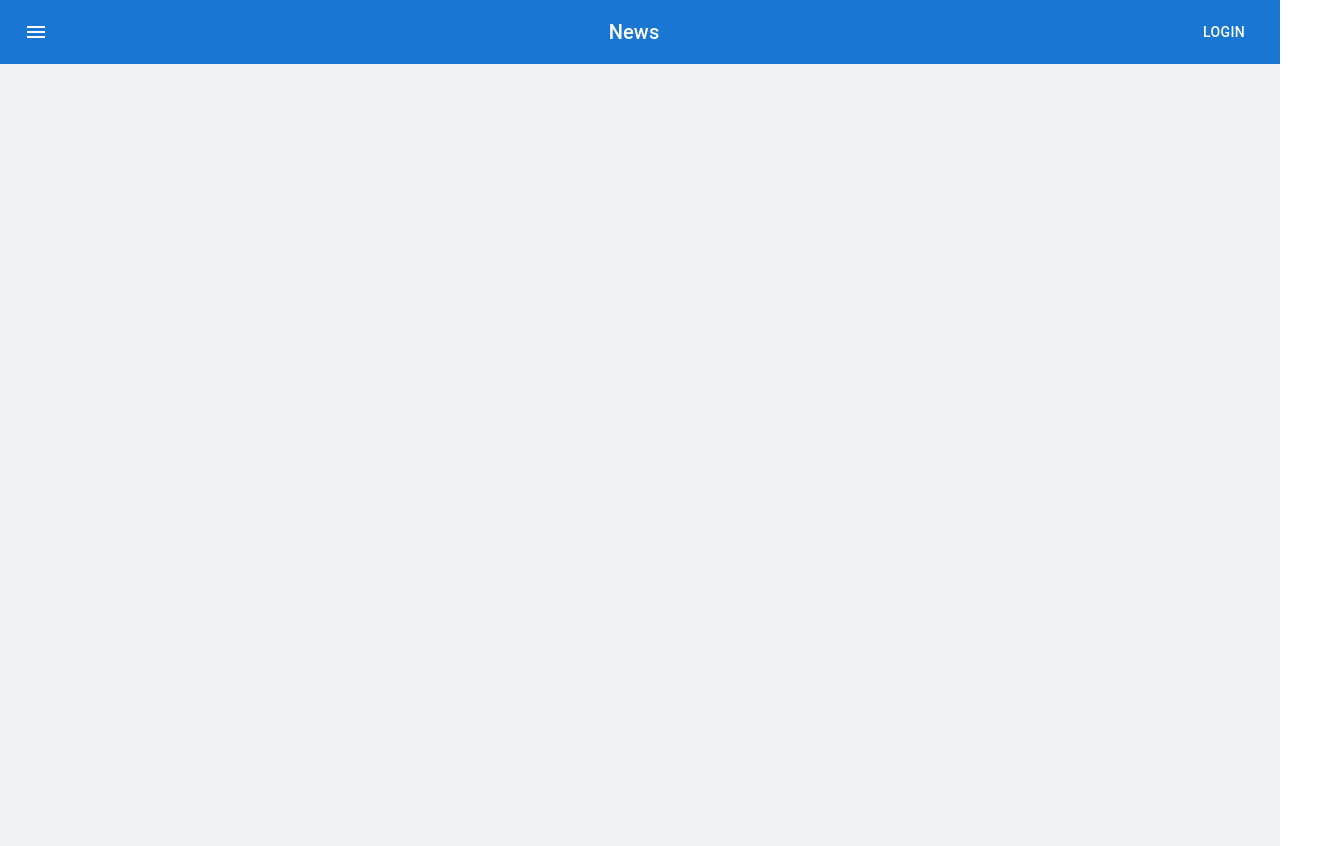
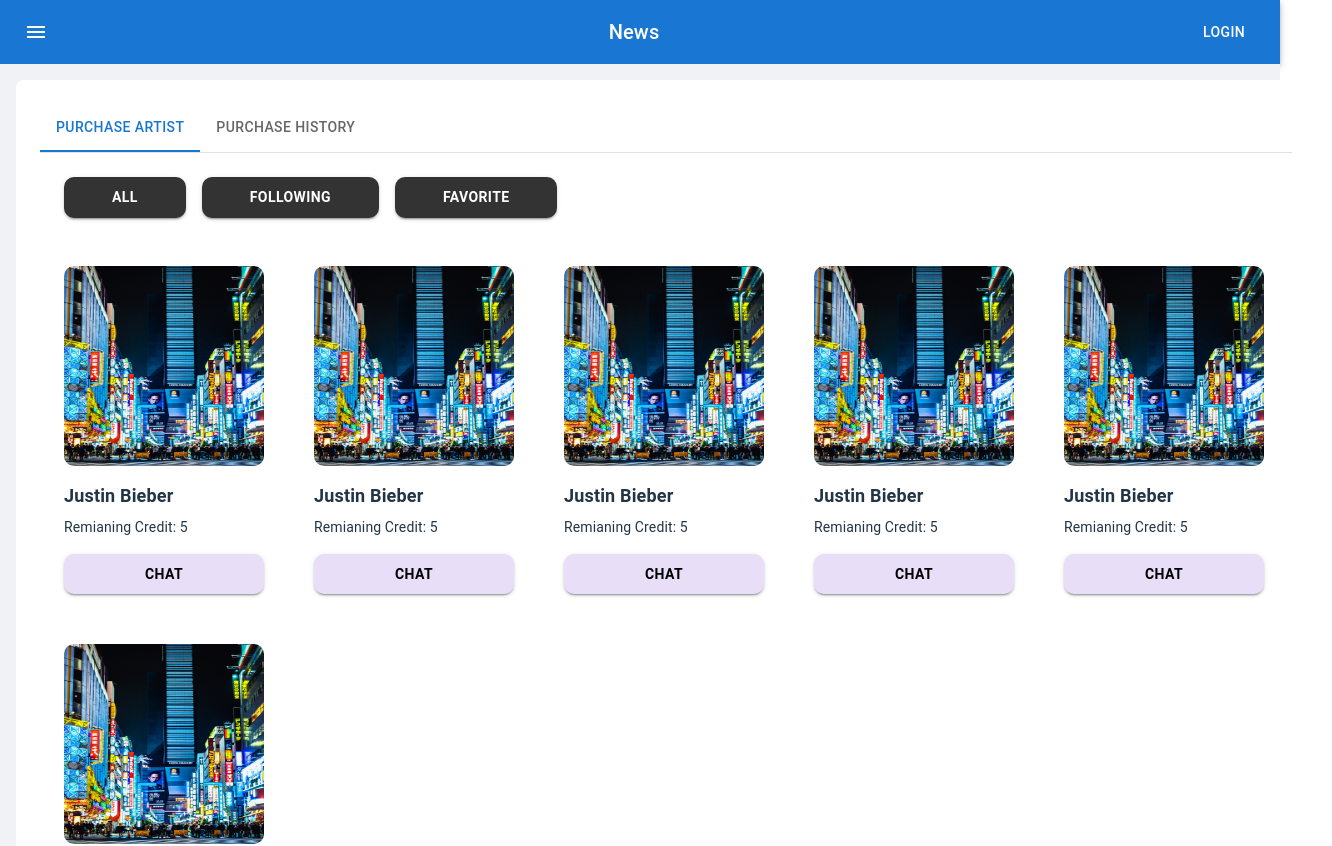
Before and after one commit to SeanTan7150/ethkl-zero-one, a React (Vite) app in the folder zeroone/: page /credit in a window 1280 px wide. Shown: the top 846 px of the page, 1332 px wide, since content can reach past the window. Built offline with nearby package versions, Linux system fonts and the light colour scheme.

Commit message:
page: Purchased Artist Tab

```diff
--- /dev/null
+++ b/zeroone/src/components/credit/PurchasedArtistCard.jsx
@@ -0,0 +1,80 @@
+import React from "react";
+
+import {
+  Box,
+  Tabs,
+  Tab,
+  Typography,
+  Avatar,
+  Button,
+  Grid,
+  Paper,
+  List,
+  ListItem,
+  ListItemIcon,
+  ListItemText,
+  Divider,
+  Card,
+  CardContent,
+  IconButton,
+} from "@mui/material";
+
+export default function PurchasedArtistCard() {
+  return (
+    <Box>
+      {/* Picture */}
+      <Box
+        sx={{
+          width: "200px",
+          height: "200px",
+          borderRadius: "10px",
+          overflow: "hidden",
+          mb: 2,
+        }}
+      >
+        <img
+          style={{
+            width: "200px",
+            height: "200px",
+          }}
+          src="src/assets/store/store-placeholder.jpg"
+        />
+      </Box>
+      <Typography
+        sx={{
+          fontWeight: "bold",
+          textAlign: "start",
+          fontSize: "18px",
+          mb: 1,
+        }}
+      >
+        Justin Bieber
+      </Typography>
+      <Typography
+        sx={{
+          // fontWeight: "bold",
+          textAlign: "start",
+          fontSize: "14px",
+          mb: 2,
+        }}
+      >
+        Remianing Credit: 5
+      </Typography>
+      <Button
+        variant="contained"
+        color="primary"
+        sx={{
+          backgroundColor: "#E8DEF8",
+          color: "#000",
+          fontWeight: "bold",
+          px: 6,
+          py: 1,
+          borderRadius: "10px",
+          width: "100%",
+        }}
+      >
+        Chat
+      </Button>
+    </Box>
+  );
+}
--- a/zeroone/src/components/index.js
+++ b/zeroone/src/components/index.js
@@ -1,3 +1,4 @@
 export { default as SenderMessage } from "./chat/SenderMessage";
 export { default as ReplyMessage } from "./chat/ReplyMessage";
 export { default as StoreArtistCard } from "./store/StoreArtistCard";
+export { default as PurchasedArtistCard } from "./credit/PurchasedArtistCard";
--- a/zeroone/src/pages/credit/CreditPage.jsx
+++ b/zeroone/src/pages/credit/CreditPage.jsx
@@ -1,3 +1,185 @@
+import React from "react";
+import PropTypes from "prop-types";
+// import { PurchasedArtistCard } from "..";
+import { PurchasedArtistCard } from "../../components";
+
+import {
+  Box,
+  Tabs,
+  Tab,
+  Typography,
+  Avatar,
+  Button,
+  Grid,
+  Paper,
+  List,
+  ListItem,
+  ListItemIcon,
+  ListItemText,
+  Divider,
+  Card,
+  CardContent,
+  IconButton,
+} from "@mui/material";
+
+function CustomTabPanel(props) {
+  const { children, value, index, ...other } = props;
+
+  return (
+    <div
+      role="tabpanel"
+      hidden={value !== index}
+      id={`simple-tabpanel-${index}`}
+      aria-labelledby={`simple-tab-${index}`}
+      {...other}
+    >
+      {value === index && (
+        <Box
+          sx={{
+            p: 3,
+            display: "flex",
+            justifyContent: "start",
+            alignItems: "start",
+            flexDirection: "column",
+          }}
+        >
+          {children}
+        </Box>
+      )}
+    </div>
+  );
+}
+
+function PurchaseArtistTab() {
+  return (
+    <>
+      <Box
+        sx={{
+          display: "flex",
+          justifyContent: "space-between",
+          mb: 6,
+        }}
+      >
+        <Button
+          variant="contained"
+          color="primary"
+          sx={{
+            mr: 2,
+            backgroundColor: "#333",
+            color: "#fff",
+            fontWeight: "bold",
+            px: 6,
+            py: 1,
+            borderRadius: "10px",
+          }}
+        >
+          All
+        </Button>
+        <Button
+          variant="contained"
+          color="primary"
+          sx={{
+            mr: 2,
+            backgroundColor: "#333",
+            color: "#fff",
+            fontWeight: "bold",
+            px: 6,
+            py: 1,
+            borderRadius: "10px",
+          }}
+        >
+          Following
+        </Button>
+        <Button
+          variant="contained"
+          color="primary"
+          sx={{
+            mr: 2,
+            backgroundColor: "#333",
+            color: "#fff",
+            fontWeight: "bold",
+            px: 6,
+            py: 1,
+            borderRadius: "10px",
+          }}
+        >
+          Favorite
+        </Button>
+      </Box>
+      <Box
+        sx={{
+          display: "flex",
+          // justifyContent: "space-between",
+          // rowGap: "10px",
+          gap: "50px",
+          flexWrap: "wrap",
+        }}
+      >
+        {/* Individual Artist */}
+
+        <PurchasedArtistCard />
+        <PurchasedArtistCard />
+        <PurchasedArtistCard />
+        <PurchasedArtistCard />
+        <PurchasedArtistCard />
+        <PurchasedArtistCard />
+      </Box>
+    </>
+  );
+}
+
+CustomTabPanel.propTypes = {
+  children: PropTypes.node,
+  index: PropTypes.number.isRequired,
+  value: PropTypes.number.isRequired,
+};
+
+function a11yProps(index) {
+  return {
+    id: `simple-tab-${index}`,
+    "aria-controls": `simple-tabpanel-${index}`,
+  };
+}
+
 export default function CreditPage() {
-  return <div></div>;
+  const [value, setValue] = React.useState(0);
+
+  const handleChange = (event, newValue) => {
+    setValue(newValue);
+  };
+
+  return (
+    <Box
+      sx={{
+        flex: 1,
+        p: 2,
+        width: 1300,
+        marginLeft: "auto",
+        marginRight: "auto",
+      }}
+    >
+      <Box sx={{ p: 3, mb: 3, backgroundColor: "#fff", borderRadius: "8px" }}>
+        <Box sx={{ width: "100%" }}>
+          <Box sx={{ borderBottom: 1, borderColor: "divider" }}>
+            <Tabs
+              value={value}
+              onChange={handleChange}
+              aria-label="basic tabs example"
+            >
+              <Tab label="Purchase Artist" {...a11yProps(0)} />
+              <Tab label="Purchase History" {...a11yProps(1)} />
+            </Tabs>
+          </Box>
+          <CustomTabPanel value={value} index={0}>
+            {/* Item One
+             */}
+            <PurchaseArtistTab />
+          </CustomTabPanel>
+          <CustomTabPanel value={value} index={1}>
+            Item Two
+          </CustomTabPanel>
+        </Box>
+      </Box>
+    </Box>
+  );
 }
```
